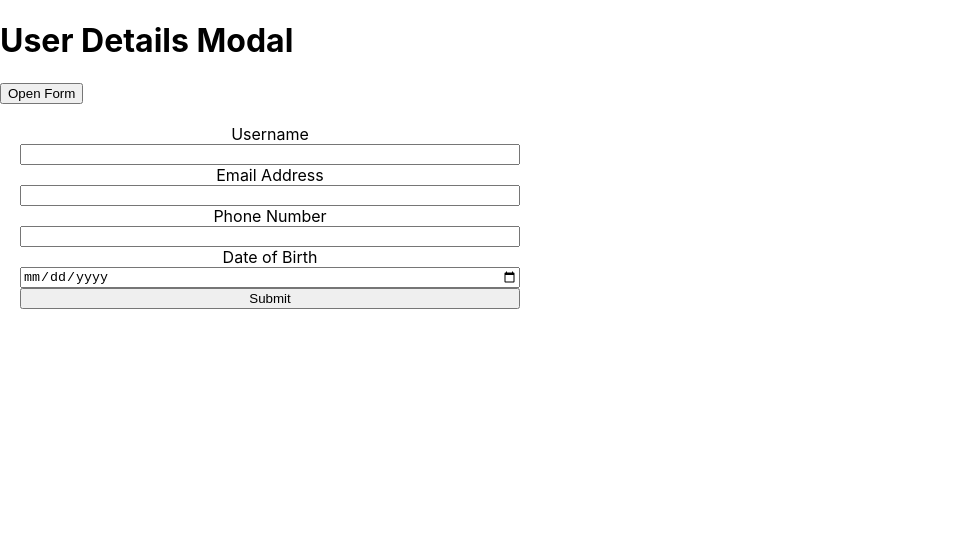
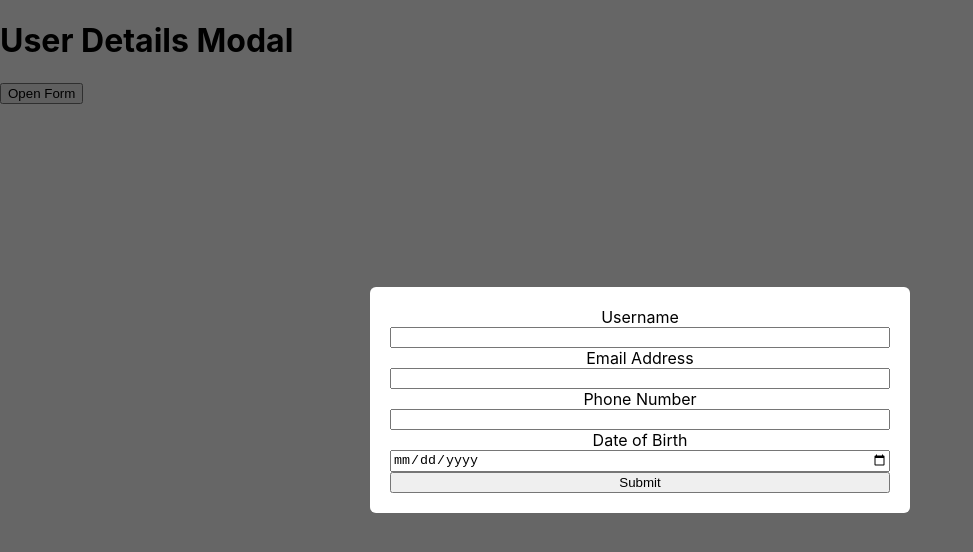
Before and after one commit to robinrdj/xmodal, a React (Create React App) app: page / in a window 1280 px wide. Both pictures are taken after a click on the button "Open Form". Shown: the top 552 px of the page, without its empty margins (0-973 px from the left). Built offline with nearby package versions, Linux system fonts and the light colour scheme.

Commit message:
last commit

```diff
--- a/src/App.js
+++ b/src/App.js
@@ -26,7 +26,7 @@ function App() {
       <h1>User Details Modal</h1>
       <button onClick={()=>{setVisible(!visible)}}>Open Form</button>
       {visible && (
-//  <div onClick={()=>{setVisible(false)}} className="modal-back">
+ <div onClick={()=>{setVisible(false)}} className="modal-back">
  <div className="modal-content"  onClick={(e)=>{e.stopPropagation()}}>
  <form onSubmit={handleSubmit}>
    <label>Username</label>
@@ -40,7 +40,7 @@ function App() {
    <button type="submit" className='submit-button'>Submit</button>
  </form>
  </div>
-//  </div>
+ </div>
       )}
 </div>
   );
```
